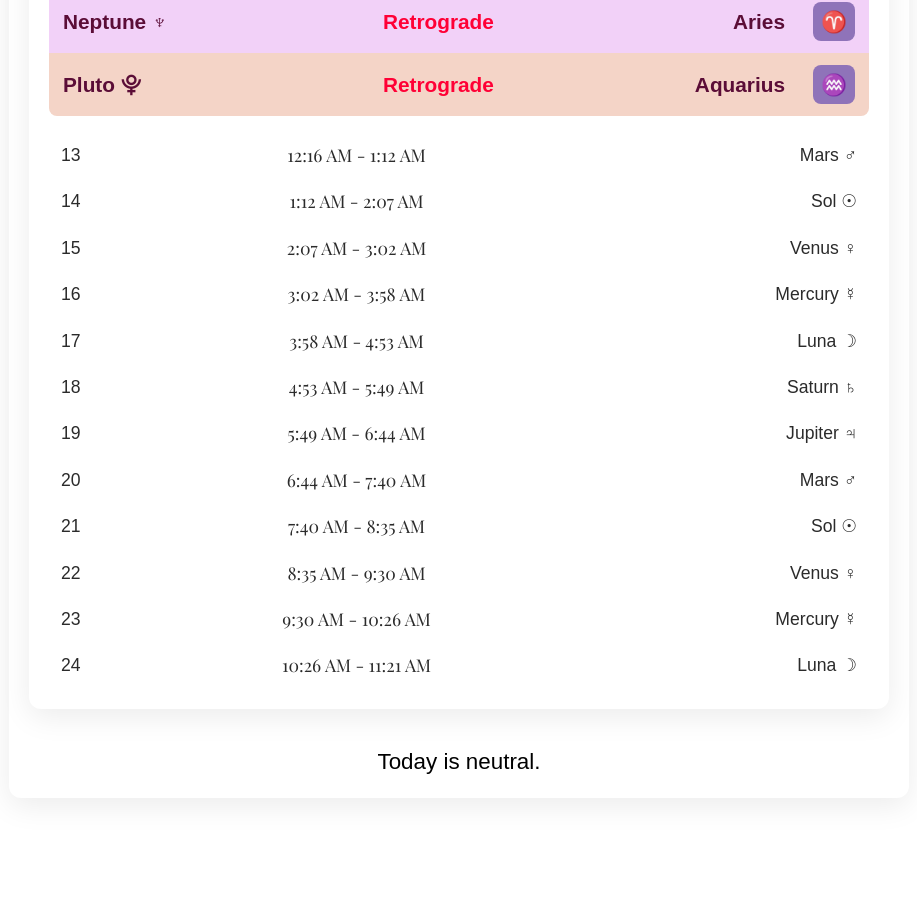
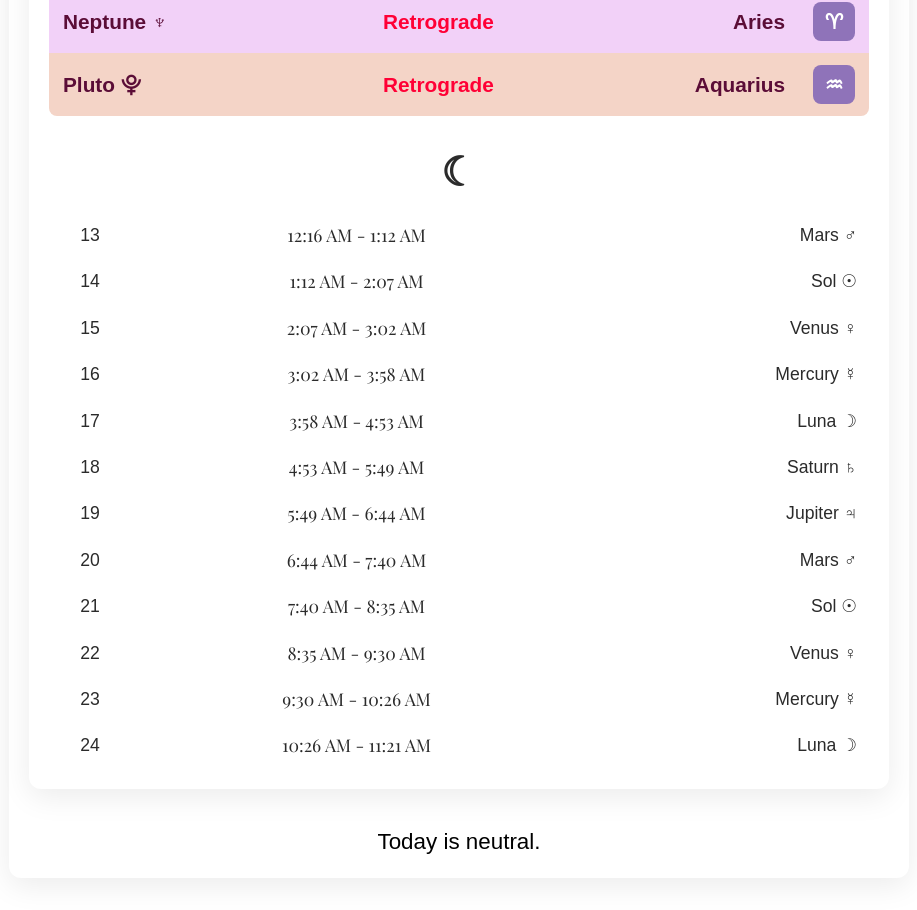
Before and after one commit to patrickdo42/chronomagica, a Next.js app: page / in a window 1280 px wide. Shown: the part 748-1658 px from the top of the page, without its empty margins (181-1098 px from the left). Before the commit the page ends 1578 px from the top, so only its background shows below. Built offline with nearby package versions, Linux system fonts and the light colour scheme; no server answers; a web font is replaced by a local one.

Commit message:
minor fixes

```diff
--- a/src/app/globals.css
+++ b/src/app/globals.css
@@ -11,9 +11,6 @@
   --card-shadow: 0 8px 30px rgba(0, 0, 0, 0.08);
   --row-sep: #efefef;
   --font-display: "Playfair Display", serif; /* Added font */
-}
-
-@theme inline {
   --color-background: var(--background);
   --color-foreground: var(--foreground);
   --font-sans: var(--font-geist-sans);
@@ -397,35 +394,27 @@ h2, h3 {
 .pluto-highlight { background-color: #f4d4c7; }
 
 /* Planet glyphs appended to first column (when only names are rendered) */
-.planetary-info-table tbody tr.mercury-highlight td:first-child::after { content: " ☿"; }
-.planetary-info-table tbody tr.venus-highlight td:first-child::after { content: " ♀"; }
-.planetary-info-table tbody tr.mars-highlight td:first-child::after { content: " ♂"; }
-.planetary-info-table tbody tr.jupiter-highlight td:first-child::after { content: " ♃"; }
-.planetary-info-table tbody tr.saturn-highlight td:first-child::after { content: " ♄"; }
-.planetary-info-table tbody tr.uranus-highlight td:first-child::after { content: " ♅"; }
-.planetary-info-table tbody tr.neptune-highlight td:first-child::after { content: " ♆"; }
-.planetary-info-table tbody tr.pluto-highlight td:first-child::after { content: " ⯓"; }
+.planetary-info-table tbody tr.mercury-highlight td:first-child::after { content: " â˜¿"; }
+.planetary-info-table tbody tr.venus-highlight td:first-child::after { content: " â™€"; }
+.planetary-info-table tbody tr.mars-highlight td:first-child::after { content: " â™‚"; }
+.planetary-info-table tbody tr.jupiter-highlight td:first-child::after { content: " â™ƒ"; }
+.planetary-info-table tbody tr.saturn-highlight td:first-child::after { content: " â™„"; }
+.planetary-info-table tbody tr.uranus-highlight td:first-child::after { content: " â™…"; }
+.planetary-info-table tbody tr.neptune-highlight td:first-child::after { content: " â™†"; }
+.planetary-info-table tbody tr.pluto-highlight td:first-child::after { content: " â¯“"; }
 
 /* Optional: if Sol/Luna appear in the table */
 .planetary-info-table tbody tr.sol-highlight td:first-child::after { content: " \2609"; } /* Sun symbol */
-.planetary-info-table tbody tr.luna-highlight td:first-child::after { content: " ☾"; }
+.planetary-info-table tbody tr.luna-highlight td:first-child::after { content: " â˜¾"; }
 
-.hours-table {
-  width: 100%;
-  border-collapse: separate;
-  border-spacing: 0;
-  margin-top: 16px;
-  border-radius: 8px;
-  overflow: hidden;
+
+.hours-table-header-symbol {
+  text-align: center;
+  font-size: 2.5rem; /* Adjust size as needed */
+  padding: 10px 0;
+  /* Removed background-color and color */
+  border-radius: 8px 8px 0 0; /* Rounded top corners */
 }
-
-.hours-table tbody tr:nth-child(odd) { background: #ececec; }
-.hours-table tbody tr:nth-child(even) { background: #d8d8d8; }
-.hours-table td { padding: 10px 12px; font-size: 1.1rem; }
-.hours-table .current { font-weight: inherit; }
-.hours-table td:nth-child(1) { width: 10%; }
-.hours-table td:nth-child(2) { text-align: center; width: 55%; font-family: var(--font-display), Georgia, serif; }
-.hours-table td:nth-child(3) { text-align: right; width: 35%; }
 
 /* Dark mode variants for hours table */
 body.dark-mode .hours-table tbody tr:nth-child(odd) { background: #2a2a2a; }
@@ -596,6 +585,7 @@ body.dark-mode .hours-table .current { color: inherit; }
 }
 
 .planetary-data-table td:nth-child(2) {
+  font-weight: bold;
   text-align: center;
   width: 40%;
 }
@@ -728,7 +718,7 @@ body.dark-mode .hours-table .current { color: inherit; }
 .hours-table tbody tr:nth-child(even) { background: #d8d8d8; }
 .hours-table td { padding: 10px 12px; font-size: 1.1rem; }
 .hours-table .current { font-weight: inherit; }
-.hours-table td:nth-child(1) { width: 10%; }
+.hours-table td:nth-child(1) { width: 10%; text-align: center; }
 .hours-table td:nth-child(2) { text-align: center; width: 55%; font-family: var(--font-display), Georgia, serif; }
 .hours-table td:nth-child(3) { text-align: right; width: 35%; }
 
--- a/src/app/page.tsx
+++ b/src/app/page.tsx
@@ -86,18 +86,18 @@ const ZODIAC_SIGNS: string[] = [
 ];
 
 const ZODIAC_SYMBOLS: Record<string, string> = {
-  Aries: "&#9800;",
-  Taurus: "&#9801;",
-  Gemini: "&#9802;",
-  Cancer: "&#9803;",
-  Leo: "&#9804;",
-  Virgo: "&#9805;",
-  Libra: "&#9806;",
-  Scorpio: "&#9807;",
-  Sagittarius: "&#9808;",
-  Capricorn: "&#9809;",
-  Aquarius: "&#9810;",
-  Pisces: "&#9811;",
+  Aries: "♈︎",
+  Taurus: "♉︎",
+  Gemini: "♊︎",
+  Cancer: "♋︎",
+  Leo: "♌︎",
+  Virgo: "♍︎",
+  Libra: "♎︎",
+  Scorpio: "♏︎",
+  Sagittarius: "♐︎",
+  Capricorn: "♑︎",
+  Aquarius: "♒︎",
+  Pisces: "♓︎",
 };
 
 const getZodiacSign = (
@@ -609,6 +609,20 @@ export default function Home() {
         </table>
 
         <table className="hours-table" aria-label="Planetary hours">
+          <thead>
+            <tr>
+              <th colSpan={3} className="hours-table-header-symbol">
+                {(() => {
+                  const showNightBlock =
+                    planetaryHours.length >= 13 && sunriseTime && sunsetTime
+                      ? now.getTime() < sunriseTime.getTime() ||
+                        now.getTime() >= sunsetTime.getTime()
+                      : false;
+                  return showNightBlock ? "☾" : "☀";
+                })()}
+              </th>
+            </tr>
+          </thead>
           <tbody>
             {(() => {
               const showNightBlock =
--- /dev/null
+++ b/src/utils/planetaryHours.ts
@@ -0,0 +1,22 @@
+interface SunEvent {
+  date?: Date;
+}
+
+export function calculatePlanetaryHours(validSunrise: SunEvent, validSunset: SunEvent) {
+  if (!validSunrise.date || !validSunset.date) {
+    return null;
+  }
+
+  // Calculate the length of day and night in milliseconds
+  const dayLengthMs = validSunset.date.getTime() - validSunrise.date.getTime();
+  const nightLengthMs = (validSunrise.date.getTime() + 24 * 60 * 60 * 1000) - validSunset.date.getTime(); // Sunrise of next day
+
+  // Calculate the duration of each day hour and night hour
+  const dayHourDurationMs = dayLengthMs / 12;
+
+  return {
+    dayLengthMs,
+    nightLengthMs,
+    dayHourDurationMs,
+  };
+}
```
